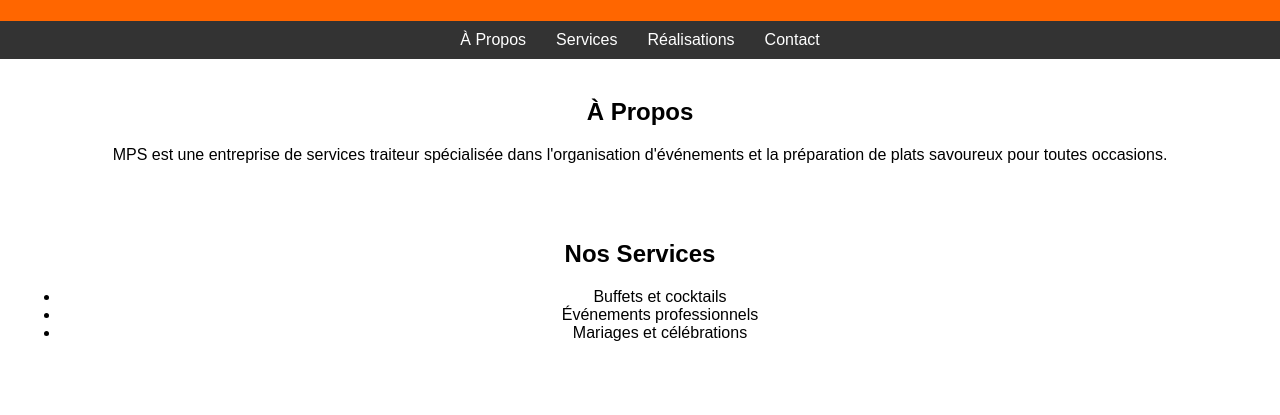
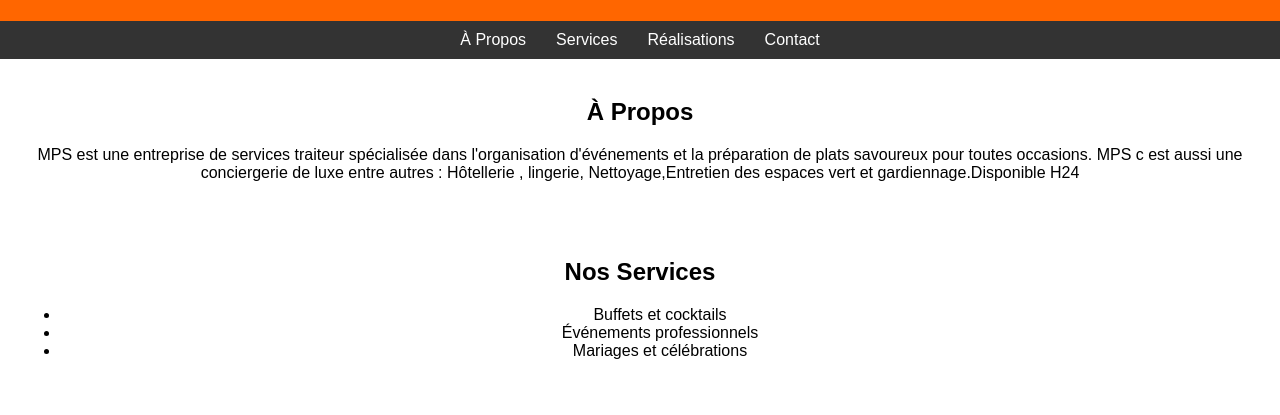
Before and after one commit to icoulibaly05/mps, a plain HTML site: page index.html in a window 1280 px wide. Shown: the part 183-598 px from the top of the page. Drawn offline with Linux system fonts and the light colour scheme.

Commit message:
modification

```diff
--- a/index.html
+++ b/index.html
@@ -21,7 +21,9 @@
     <main>
         <section id="about" class="section">
             <h2>À Propos</h2>
-            <p>MPS est une entreprise de services traiteur spécialisée dans l'organisation d'événements et la préparation de plats savoureux pour toutes occasions.</p>
+            <p>MPS est une entreprise de services traiteur spécialisée dans l'organisation d'événements et la préparation de plats savoureux pour toutes occasions.
+                MPS c est aussi une conciergerie de luxe entre autres : Hôtellerie , lingerie, Nettoyage,Entretien des espaces vert et gardiennage.Disponible H24
+            </p>
         </section>
         <section id="services" class="section">
             <h2>Nos Services</h2>
```
